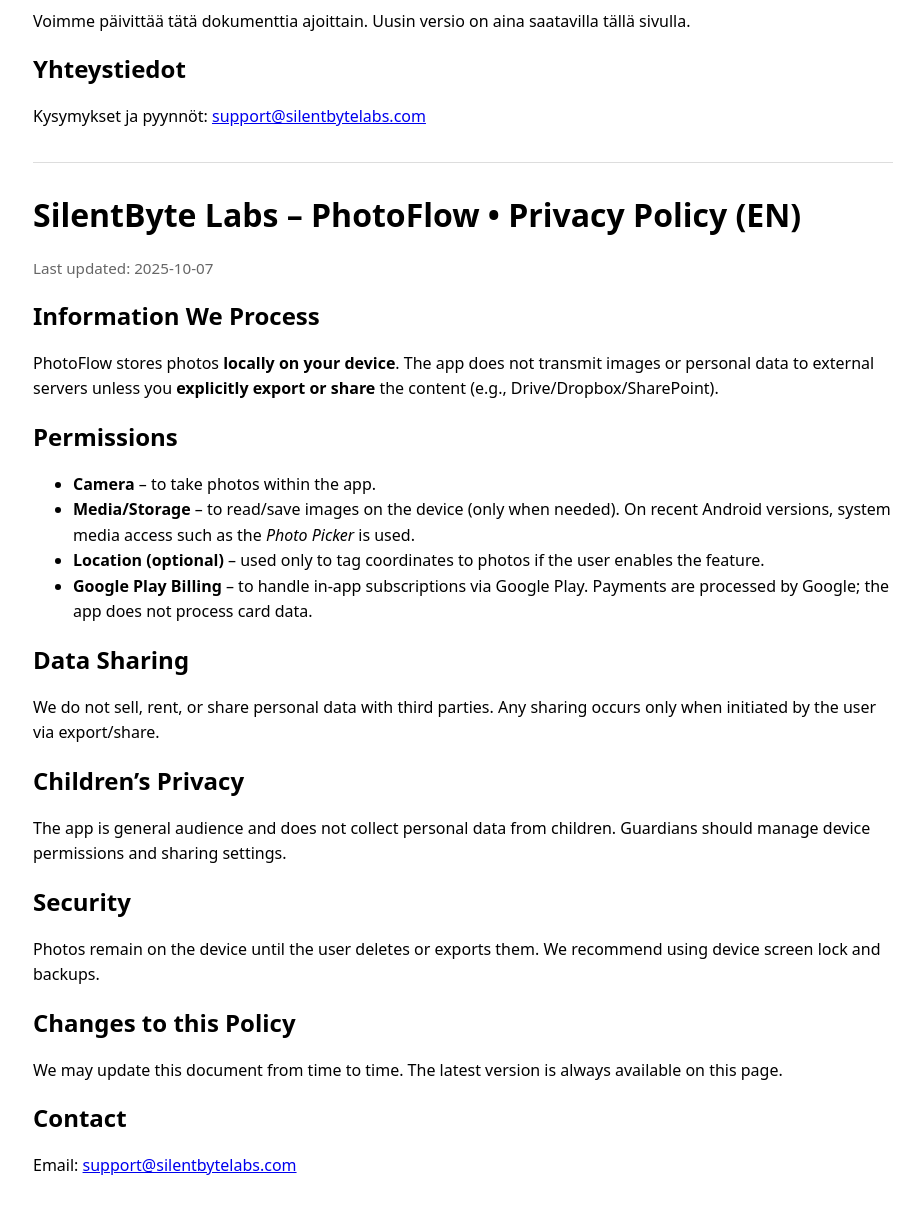
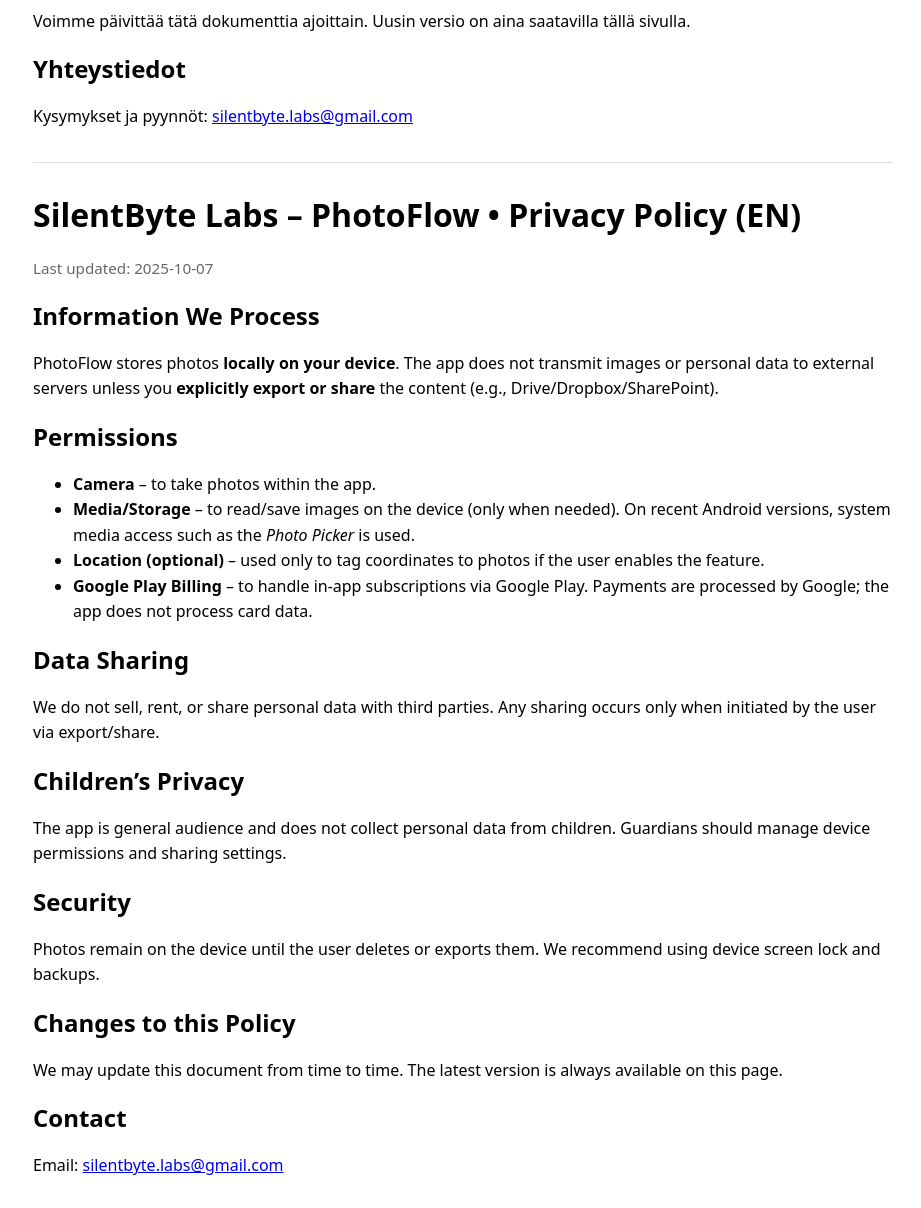
Before and after one commit to silentbytelabs/silentbytelabs.github.io, a Jekyll site: the page privacy/photoflow-field/privacy.html, which Jekyll copies as it is, in a window 1280 px wide. Shown: the part 886-2094 px from the top of the page, without its empty margins (177-1098 px from the left). Built offline with Jekyll 4.4.1, drawn with Linux system fonts in a browser that asks for light colours.

Commit message:
Update privacy.html

```diff
--- a/privacy/photoflow-field/privacy.html
+++ b/privacy/photoflow-field/privacy.html
@@ -42,7 +42,7 @@
 
   <h2>Yhteystiedot</h2>
   <p>Kysymykset ja pyynnöt:
-    <a href="mailto:support@silentbytelabs.com">support@silentbytelabs.com</a>
+    <a href="mailto:silentbyte.labs@gmail.com">silentbyte.labs@gmail.com</a>
     <!-- tai yrityksen sivu: https://silentbytelabs.com -->
   </p>
 
@@ -76,6 +76,6 @@
   <p>We may update this document from time to time. The latest version is always available on this page.</p>
 
   <h2>Contact</h2>
-  <p>Email: <a href="mailto:support@silentbytelabs.com">support@silentbytelabs.com</a></p>
+  <p>Email: <a href="mailto:silentbyte.labs@gmail.com">silentbyte.labs@gmail.com</a></p>
 </body>
 </html>
```
